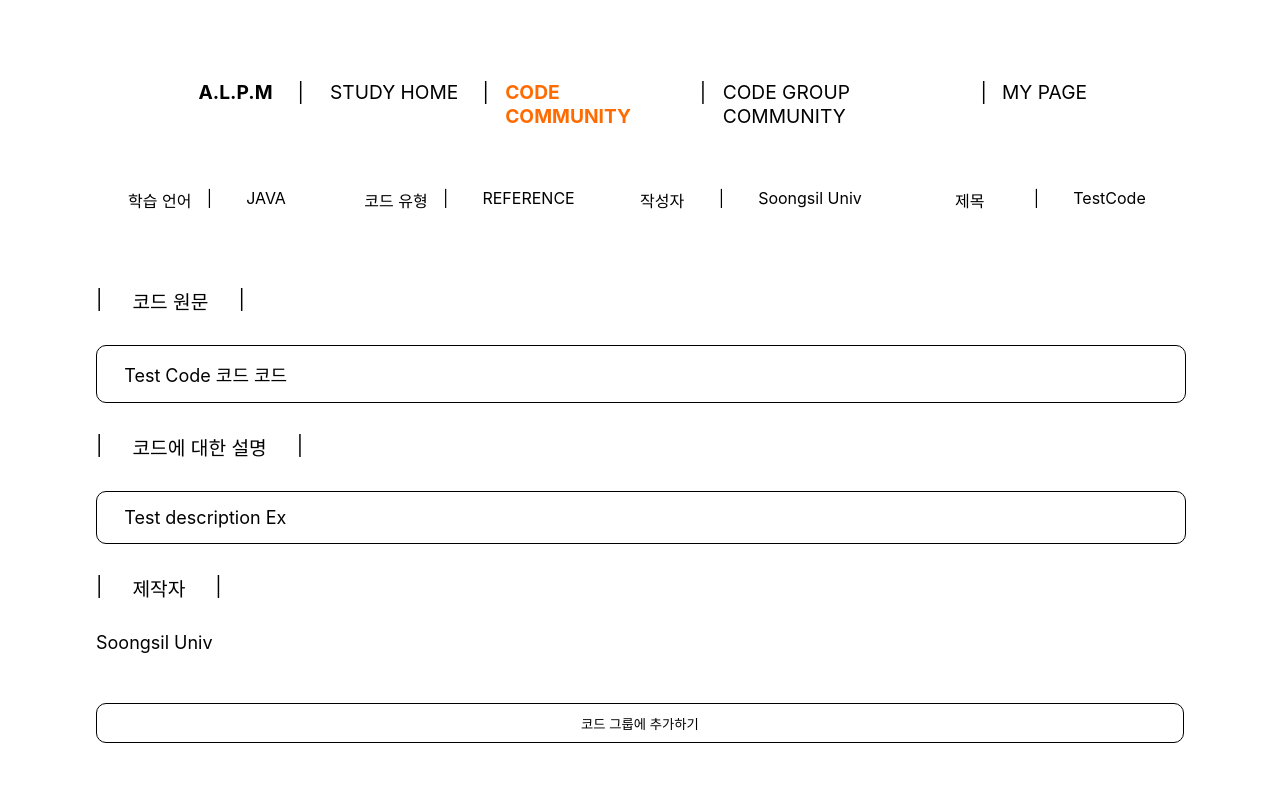
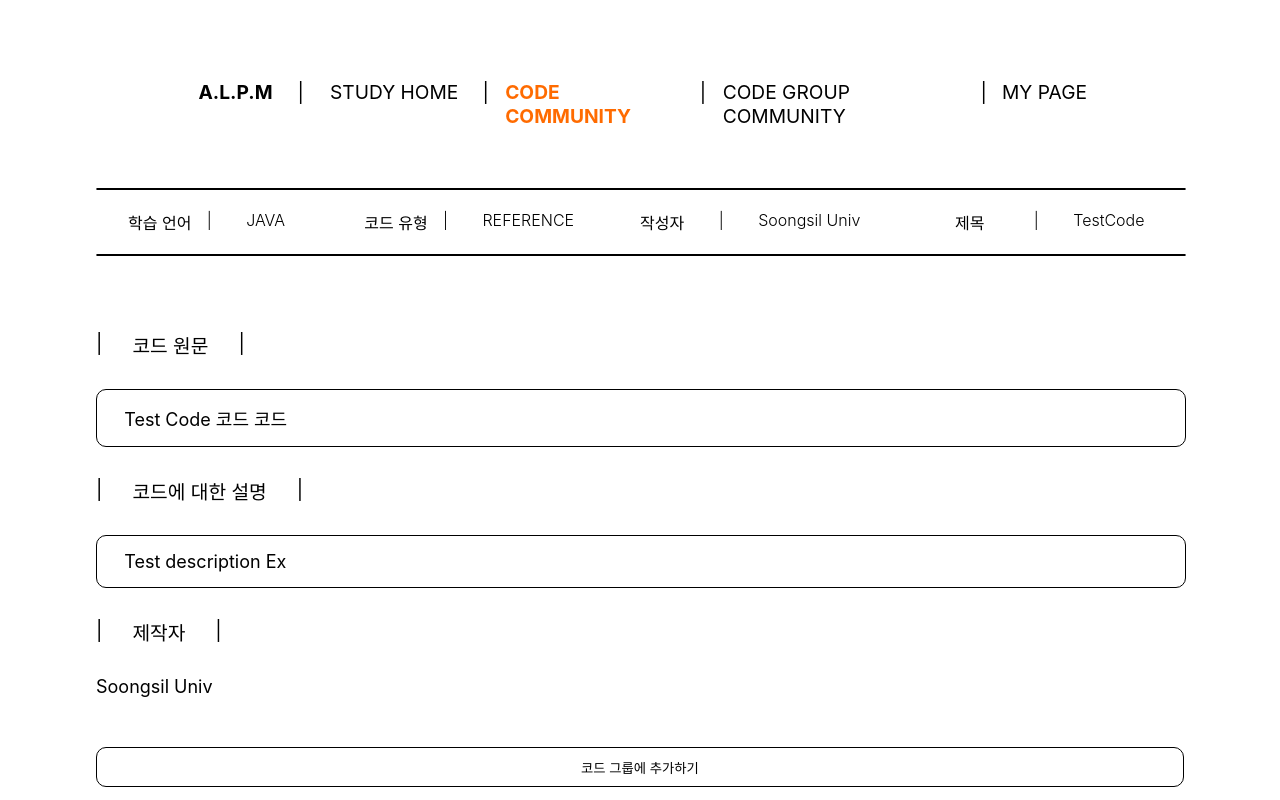
Before and after one commit to AL-PM/ALPM-web, a React (Create React App) app: page /code/Detail in a window 1280 px wide. Built offline with nearby package versions, Linux system fonts and the light colour scheme.

Commit message:
[MOD] ETC 코드 커뮤니티 상세 페이지 상단 정보 요약 CSS 수정

```diff
--- a/src/Etc/CodeDetailInfo/CodeDetailInfo.css
+++ b/src/Etc/CodeDetailInfo/CodeDetailInfo.css
@@ -4,10 +4,18 @@
     padding-right: 5%;
     margin-left:5%;
     margin-right: 5%;
-    margin-top: 7.5vh;
+    margin-top: 20px;
+    margin-bottom: 20px;
     display: grid;
     grid-template-columns: 1fr 0.5fr 1fr 0.5fr 1fr 0.5fr 1.5fr 0.5fr 1fr 0.5fr 2fr 0.5fr 1fr 0.5fr 1fr ;
     justify-items: start;
     font-size: medium;
+    font-weight: 300;
+}
 
+#CodeDetailInfoContainer{
+    width: 85%;
+    margin-left : 7.5%;
+    border: 0.5px solid;
+    border-radius: 10px;
 }
--- a/src/Etc/CodeDetailInfo/CodeDetailInfo.jsx
+++ b/src/Etc/CodeDetailInfo/CodeDetailInfo.jsx
@@ -11,7 +11,9 @@ function CodeDetailInfo({verified, language, owner, name}){
             return "USER_MADE";
     }
     return(
-        <div id="CodeDetailInfo">
+        <div>
+            <div id="CodeDetailInfoContainer" style={{marginTop:"7.5vh"}}></div>
+            <div id="CodeDetailInfo">
                 <span>학습 언어</span>
                 <span>|</span>
                 <span>{language}</span>
@@ -28,6 +30,9 @@ function CodeDetailInfo({verified, language, owner, name}){
                 <span>|</span>
                 <span>{name}</span>
             </div>
+            <div id="CodeDetailInfoContainer"></div>
+        </div>
+
     )
 }
 
```
